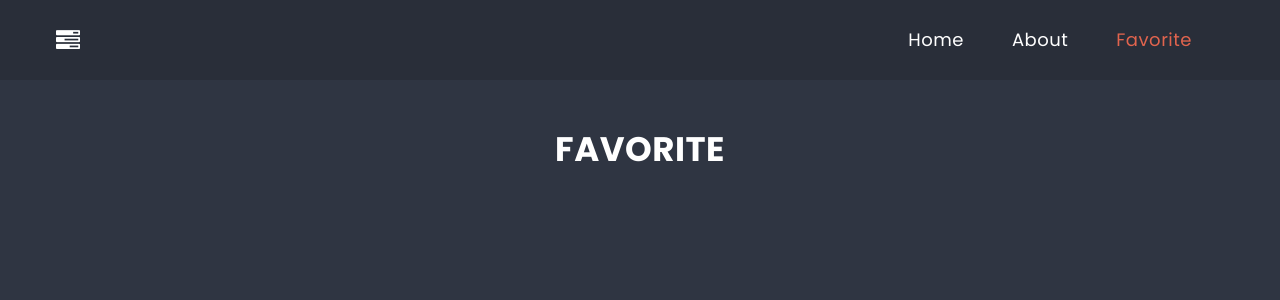
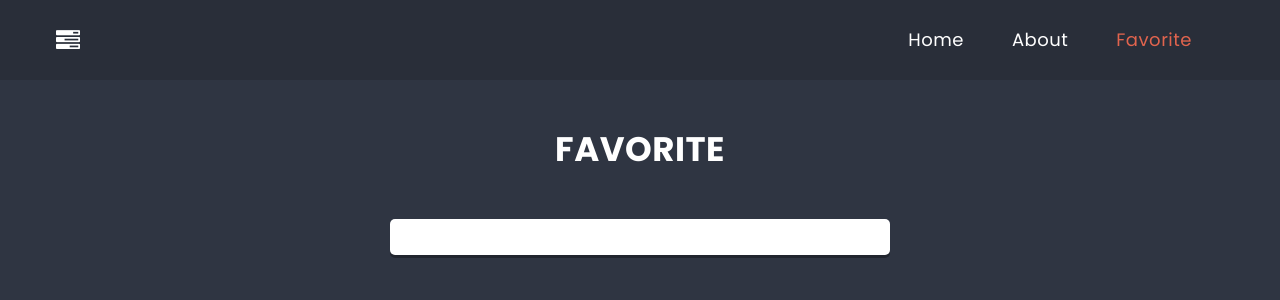
Before and after one commit to olkaman/First-React-App, a React (Create React App) app: page /favorite in a window 1280 px wide. Shown: the top 300 px of the page. Built offline with nearby package versions, Linux system fonts and the light colour scheme.

Commit message:
Add favorite card feature

```diff
--- a/src/components/Card/Card.js
+++ b/src/components/Card/Card.js
@@ -1,11 +1,26 @@
 import styles from './Card.module.scss';
 import clsx from 'clsx';
+import { useDispatch } from 'react-redux';
+import { toggleCardFavorite } from '../../redux/store';
 
-const Card = (props) => {
+const Card = ({ id, title, favorite }) => {
+  const dispatch = useDispatch();
+
+  const handleClick = (cardId) => {
+    dispatch(toggleCardFavorite(cardId));
+  };
+
   return (
     <li className={styles.card}>
-      {props.title}
-      <span className={clsx(styles.icon, ' fa fa-star-o')}></span>
+      {title}
+      <span
+        onClick={() => handleClick(id)}
+        className={clsx(
+          styles.icon,
+          favorite && styles.active,
+          ' fa fa-star-o'
+        )}
+      ></span>
     </li>
   );
 };
--- a/src/components/Card/Card.module.scss
+++ b/src/components/Card/Card.module.scss
@@ -16,3 +16,7 @@
   font-size: 16px !important;
   cursor: pointer;
 }
+
+.active {
+  color: orange;
+}
--- a/src/components/Column/Column.js
+++ b/src/components/Column/Column.js
@@ -15,7 +15,12 @@ const Column = (props) => {
       </h2>
       <ul className={styles.cards}>
         {cards.map((card) => (
-          <Card key={card.id} title={card.title} />
+          <Card
+            key={card.id}
+            title={card.title}
+            id={card.id}
+            favorite={card.isFavorite}
+          />
         ))}
       </ul>
       <CardForm columnId={props.id} />
--- a/src/pages/Favorite/Favorite.js
+++ b/src/pages/Favorite/Favorite.js
@@ -1,9 +1,20 @@
 import PageTitle from '../../components/PageTitle/PageTitle';
+import styles from './Favorite.module.scss';
+import { useSelector } from 'react-redux';
+import { getFavoriteCards } from '../../redux/store';
+import Card from '../../components/Card/Card';
 
 const Favorite = () => {
+  const cards = useSelector((state) => getFavoriteCards(state));
+
   return (
-    <div>
+    <div className={styles.wrapper}>
       <PageTitle>Favorite</PageTitle>
+      <article className={styles.column}>
+        {cards.map((card) => (
+          <Card key={card.id} title={card.title} favorite={card.isFavorite} />
+        ))}
+      </article>
     </div>
   );
 };
--- /dev/null
+++ b/src/pages/Favorite/Favorite.module.scss
@@ -0,0 +1,17 @@
+@use 'sass:math';
+@import '../../styles/settings.scss';
+
+.wrapper {
+  margin: 0 auto;
+  width: 500px;
+}
+
+.column {
+  background: $color-light;
+  margin-top: 50px;
+  padding: ($base-size * 1.5);
+  border-radius: $radius;
+  box-shadow: 0 math.div($base-size, 4) 0 rgba(0, 0, 0, 0.3);
+  color: $color-dark;
+  text-align: center;
+}
--- a/src/redux/store.js
+++ b/src/redux/store.js
@@ -22,6 +22,9 @@ export const getColumnsByList = ({ columns }, listID) =>
 
 export const getSearchPhrase = (state) => state.searchPhrase;
 
+export const getFavoriteCards = ({ cards }) =>
+  cards.filter((card) => card.isFavorite === true);
+
 // action creators
 export const addColumn = (payload) => ({ type: 'ADD_COLUMN', payload });
 export const addCard = (payload) => ({ type: 'ADD_CARD', payload });
@@ -30,6 +33,10 @@ export const updateSearchString = (payload) => ({
   payload,
 });
 export const addList = (payload) => ({ type: 'ADD_LIST', payload });
+export const toggleCardFavorite = (payload) => ({
+  type: 'TOGGLE_CARD_FAVORITE',
+  payload,
+});
 
 const reducer = (state, action) => {
   switch (action.type) {
@@ -50,6 +57,15 @@ const reducer = (state, action) => {
         ...state,
         lists: [...state.lists, { ...action.payload, id: shortid() }],
       };
+    case 'TOGGLE_CARD_FAVORITE':
+      return {
+        ...state,
+        cards: state.cards.map((card) =>
+          card.id === action.payload
+            ? { ...card, isFavorite: !card.isFavorite }
+            : card
+        ),
+      };
     default:
       return state;
   }
```
